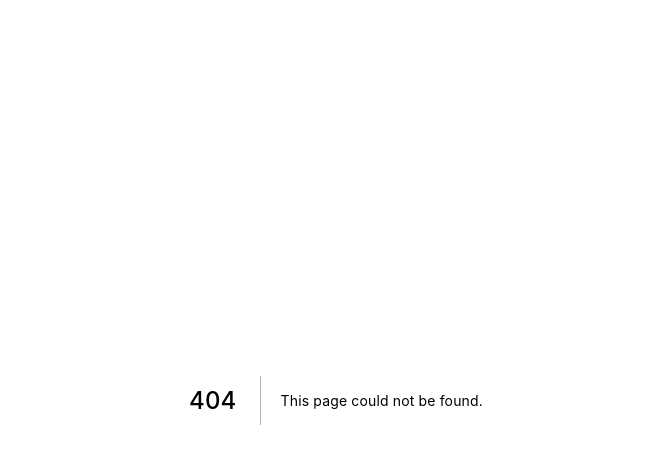
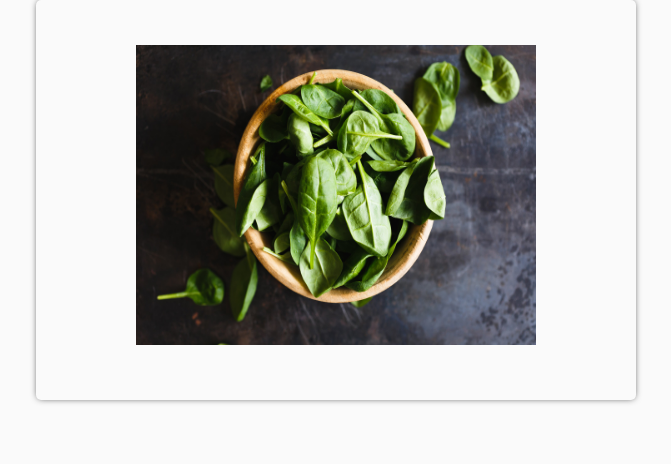
Before and after one commit to MercurA/boost, a Next.js app in the folder client/: page /components/recipie-card/RecipieCard in a window 1280 px wide. Before the commit this address had no page. Shown: the top 464 px of the page, without its empty margins (304-975 px from the left). Built offline with nearby package versions, Linux system fonts and the light colour scheme.

Commit message:
initial card design

```diff
--- a/client/pages/_document.tsx
+++ b/client/pages/_document.tsx
@@ -16,16 +16,15 @@ class MainDocument extends Document {
                         content="minimum-scale=1, initial-scale=1, width=device-width, shrink-to-fit=no"
                     />
                     <meta name="theme-color" content={theme.palette.primary.main} />
-                    <link
-                        rel="stylesheet"
-                        href="https://fonts.googleapis.com/css?family=Roboto:300,400,500,700|Roboto+Slab:400,700|Material+Icons"
-                    />
+                    <link rel="preconnect" href="https://fonts.gstatic.com" />
+                    <link href="https://fonts.googleapis.com/css2?family=Lora&display=swap" rel="stylesheet" />
                     <style jsx global>
                         {`
                             html,
                             body {
                                 height: 100%;
                                 width: 100%;
+                                font-family: 'Lora', serif;
                             }
                             *,
                             *:after,
--- /dev/null
+++ b/client/pages/components/recipie-card/RecipieCard.tsx
@@ -0,0 +1,48 @@
+import { makeStyles } from "@material-ui/core";
+import { FunctionComponent } from "react";
+import Image from 'next/image';
+
+const useStyles = makeStyles((theme) => ({
+    container: {
+        height: 400,
+        width: 600,
+        boxShadow: '0px 0px 7px -2px',
+        borderRadius: '5px',
+        margin: '0 auto',
+        display: 'flex',
+        padding: '0 100px',
+        fontFamily: 'Lora'
+    },
+    imageContainer: {
+        textAlign: 'center',
+        marginTop: 45
+    },
+    title: {
+        position: 'absolute',
+        textAlign: 'center',
+        marginTop: 10
+    }
+}))
+
+interface IRecipeCard {
+    title: string
+}
+
+const RecipeCard: FunctionComponent<IRecipeCard> = ({title}) => {
+    const classes = useStyles();
+
+    return (
+        <div className={classes.container}>
+            <div className={classes.title}>{title}</div>
+            <div className={classes.imageContainer}>
+                <Image
+                    src={'/images/food.jpg'}
+                    width={400}
+                    height={300}
+                />
+            </div>
+        </div>
+    )
+}
+
+export default RecipeCard;
--- /dev/null
+++ b/client/utils/colors.ts
@@ -0,0 +1,9 @@
+const colors = {
+    white: '#fff',
+    lightCyan: '#CBF3F0',
+    tiffanyBlue: '#2EC4B6',
+    mellowApricot: '#FFBF69',
+    orangePeel: '#FF9F1C'
+}
+
+export default colors;
```
Also changed, not shown: client/pages/index.tsx (+6 -3 lines), client/public/images/food.jpg (added).
